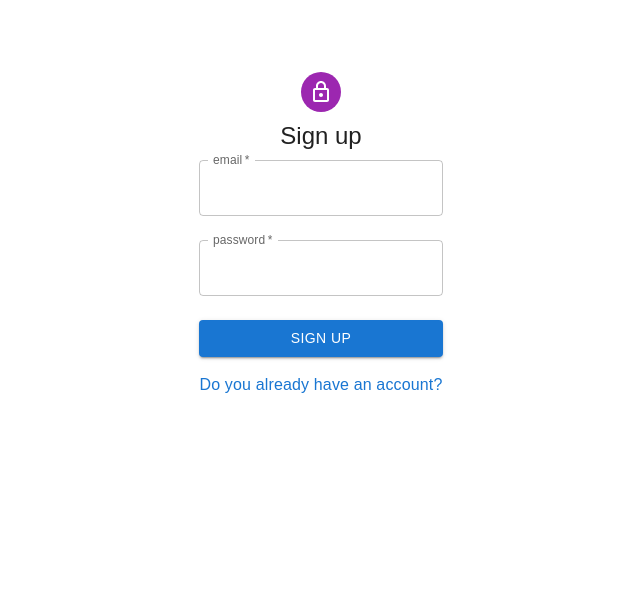
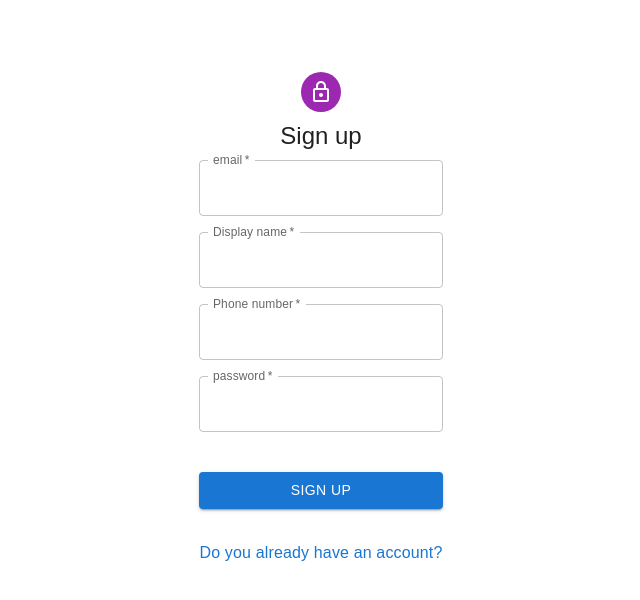
Before and after one commit to Toducz/social-frontend, a React (Create React App) app: page /signUp in a window 1280 px wide. Shown: the top 600 px of the page, without its empty margins (319-959 px from the left). Built offline with nearby package versions, Linux system fonts and the light colour scheme.

Commit message:
use vs code

```diff
--- /dev/null
+++ b/src/api/ErrorMessage.ts
@@ -0,0 +1,3 @@
+export type ErrorMessage = {
+  message: string;
+};
--- /dev/null
+++ b/src/api/user.api.ts
@@ -0,0 +1,21 @@
+import { useMutation, UseMutationResult } from '@tanstack/react-query';
+import { UserCreationDto, UserDto } from '../dto/user.dto';
+import apiClient from './common';
+
+export const createUser = async (newUser: UserCreationDto): Promise<UserDto> => {
+  const response = await apiClient.post<UserDto>('/users', newUser);
+  return response.data;
+};
+
+export const useCreateUser = (): UseMutationResult<UserDto> => {
+  return useMutation<UserDto, unknown, UserCreationDto>((params: UserCreationDto) => createUser(params));
+};
+
+export const deleteUser = async (email: string): Promise<void> => {
+  const response = await apiClient.delete<void>(`/users/${email}`);
+  return response.data;
+};
+
+export const useDeleteUser = (): UseMutationResult<void> => {
+  return useMutation<void, unknown, string>((email: string) => deleteUser(email));
+};
--- a/src/pages/Game/GamesPage.tsx
+++ b/src/pages/Game/GamesPage.tsx
@@ -8,7 +8,7 @@ import useTitle from '../../hooks/useTitle';
 import GameCard from './GameCard';
 
 export default function GamesPage() {
-  useTitle('Games');
+  useTitle('Games12');
   const [gameQueryParams, setGameQueryParams] = useState<GameQueryParams>(undefined);
   const [filters, setFilters] = useState<string[]>([]);
   const { data: games } = useAllGames({ sortBy: 'creationDate', ...gameQueryParams });
--- a/src/pages/auth/SignIn.tsx
+++ b/src/pages/auth/SignIn.tsx
@@ -14,7 +14,7 @@ import { SubmitHandler, useForm } from 'react-hook-form';
 import { useNavigate, NavLink } from 'react-router-dom';
 import FormTextField from '../../components/FormTextField';
 import firebaseApp from '../../config/firebase.config';
-import { LoginRequestDto } from '../../dto/login.dto';
+import { LoginRequestDto } from '../../dto/auth.dto';
 
 export default function SignUp() {
   const navigate = useNavigate();
--- a/src/pages/auth/SignUp.tsx
+++ b/src/pages/auth/SignUp.tsx
@@ -6,28 +6,30 @@ import Button from '@mui/material/Button';
 import Container from '@mui/material/Container';
 import Link from '@mui/material/Link';
 import Typography from '@mui/material/Typography';
-import { FirebaseError } from 'firebase/app';
-import { createUserWithEmailAndPassword, getAuth } from 'firebase/auth';
+import { AxiosError } from 'axios';
 import { useState } from 'react';
 import { SubmitHandler, useForm } from 'react-hook-form';
 import { NavLink, useNavigate } from 'react-router-dom';
+import { ErrorMessage } from '../../api/ErrorMessage';
+import { useCreateUser } from '../../api/user.api';
 import FormTextField from '../../components/FormTextField';
-import firebaseApp from '../../config/firebase.config';
-import { LoginRequestDto } from '../../dto/login.dto';
+import { UserRegistrationDto } from '../../dto/auth.dto';
 
 export default function SignUp() {
   const navigate = useNavigate();
-  const { control, handleSubmit } = useForm<LoginRequestDto>();
+  const { control, handleSubmit } = useForm<UserRegistrationDto>();
   const [customErrorMessage, setCustomErrorMessage] = useState('');
 
-  const onSubmitForm: SubmitHandler<LoginRequestDto> = (loginRequest) => {
-    createUserWithEmailAndPassword(getAuth(firebaseApp), loginRequest.email, loginRequest.password)
-      .then((response) => {
-        response.user.getIdToken().then((tokenId) => localStorage.setItem('token_id', tokenId));
-        navigate('/test');
-      })
-      .catch((error: FirebaseError) => {
-        setCustomErrorMessage(error.code);
+  const { mutate: createUser } = useCreateUser();
+
+  const onSubmitForm: SubmitHandler<UserRegistrationDto> = (userRegistration) => {
+    createUser(userRegistration, {
+      onSuccess: () => {
+        navigate('/signIn');
+      },
+      onError: (error: AxiosError<ErrorMessage>) => {
+        setCustomErrorMessage(error.message);
+      },
     });
   };
 
@@ -48,7 +50,7 @@ export default function SignUp() {
           Sign up
         </Typography>
         <form onSubmit={handleSubmit(onSubmitForm)}>
-          <Box sx={{ mt: 1 }}>
+          <Box sx={{ mt: 1, display: 'flex', flexDirection: 'column', gap: 2 }}>
             <FormTextField
               name="email"
               label="email"
@@ -59,7 +61,28 @@ export default function SignUp() {
                 maxLength: 45,
               }}
             />
-            <Box sx={{ mt: 3 }}>
+
+            <FormTextField
+              name="displayName"
+              label="Display name"
+              control={control}
+              rules={{
+                required: true,
+                minLength: 2,
+                maxLength: 45,
+              }}
+            />
+
+            <FormTextField
+              name="phoneNumber"
+              label="Phone number"
+              type="number"
+              control={control}
+              rules={{
+                required: true,
+              }}
+            />
+
             <FormTextField
               name="password"
               label="password"
@@ -70,7 +93,7 @@ export default function SignUp() {
                 maxLength: 45,
               }}
             />
-            </Box>
+
             {customErrorMessage.length > 0 && (
               <Alert severity="error" sx={{ mt: 1 }}>
                 {customErrorMessage}
```
Also changed, not shown: src/api/login.api.ts (deleted, +0 -12 lines), src/dto/auth.dto.ts (renamed from src/dto/login.dto.ts, +7 -0 lines), src/dto/user.dto.ts (added, +9 -0 lines), 1 other file (tests, documents, lock files or other folders). Lines whose indentation alone changed are shown as unchanged.
